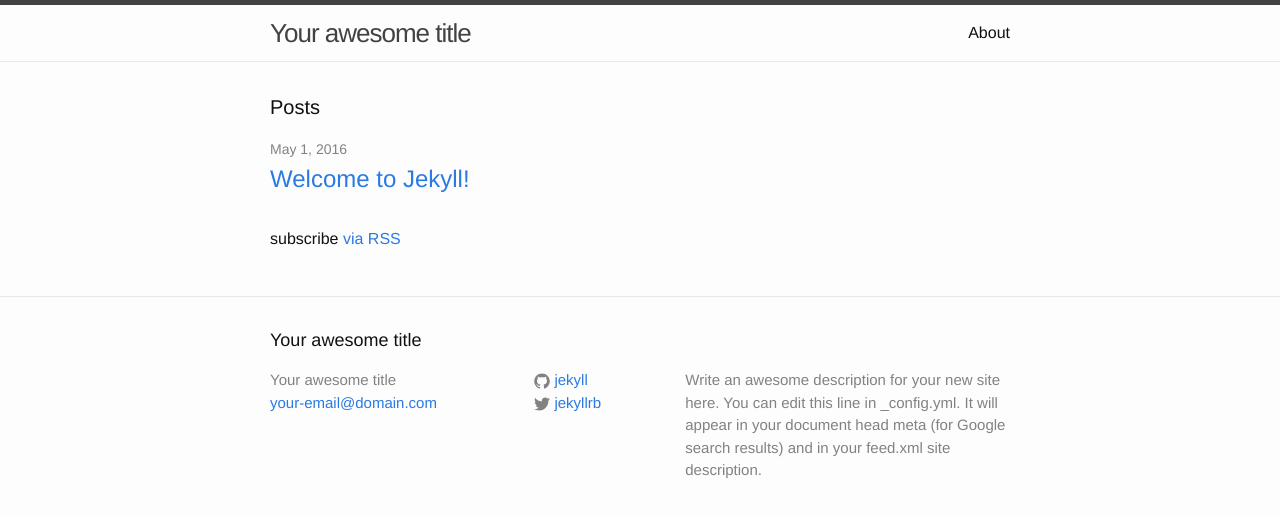
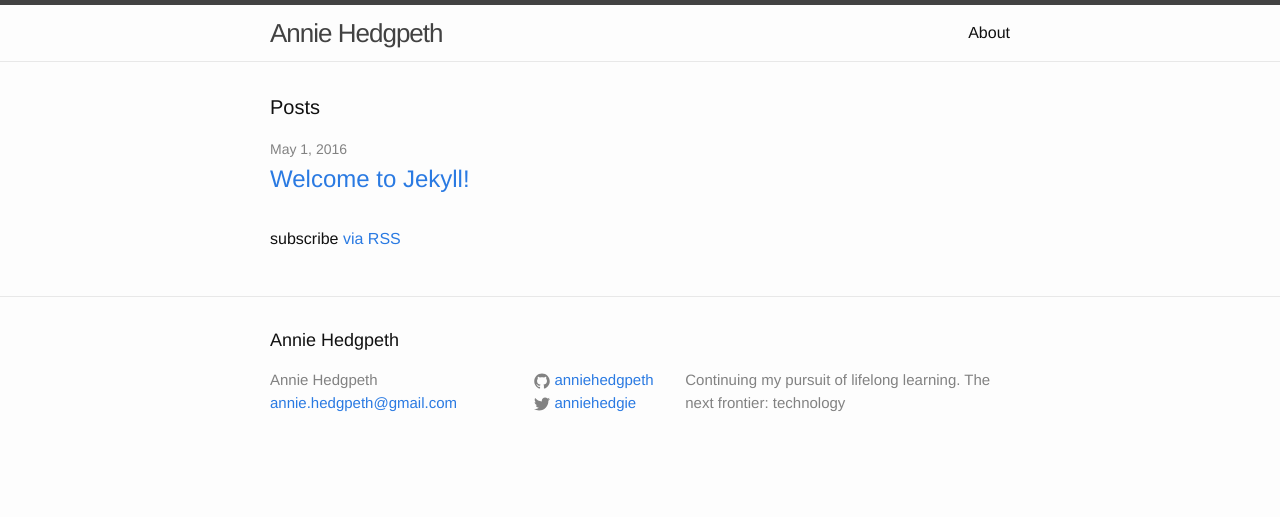
Before and after one commit to anniehedgpeth/anniehedgpeth.github.io, a Jekyll site: the page built from index.html, in a window 1280 px wide. Shown: the top 517 px of the page. Built offline with Jekyll 4.4.1, drawn with Linux system fonts in a browser that asks for light colours.

Commit message:
edited text

```diff
--- a/_config.yml
+++ b/_config.yml
@@ -6,16 +6,14 @@
 # 'jekyll serve'. If you change this file, please restart the server process.
 
 # Site settings
-title: Your awesome title
-email: your-email@domain.com
+title: Annie Hedgpeth
+email: annie.hedgpeth@gmail.com
 description: > # this means to ignore newlines until "baseurl:"
-  Write an awesome description for your new site here. You can edit this
-  line in _config.yml. It will appear in your document head meta (for
-  Google search results) and in your feed.xml site description.
+  Continuing my pursuit of lifelong learning. The next frontier: technology
 baseurl: "" # the subpath of your site, e.g. /blog
-url: "http://yourdomain.com" # the base hostname & protocol for your site
-twitter_username: jekyllrb
-github_username:  jekyll
+url: "http://www.anniehedgie.com" # the base hostname & protocol for your site
+twitter_username: anniehedgie
+github_username:  anniehedgpeth
 
 # Build settings
 markdown: kramdown
```
